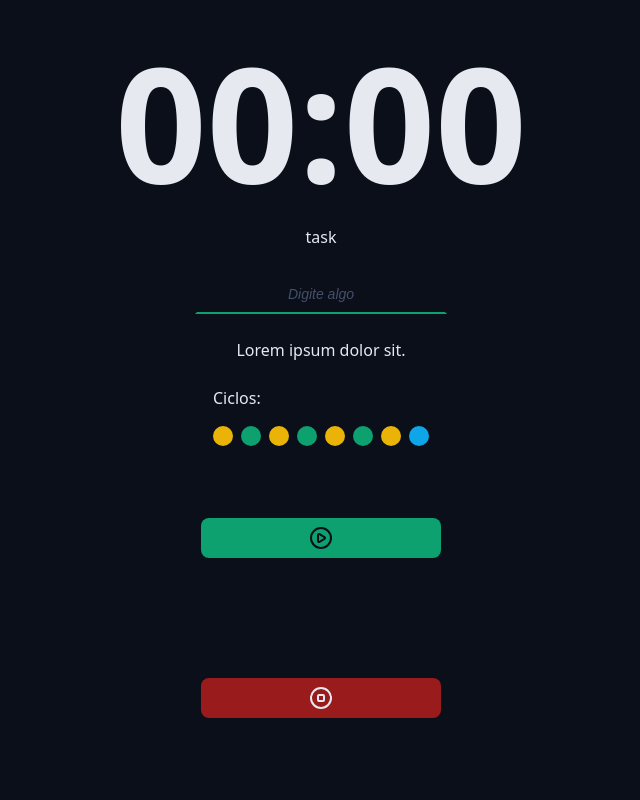
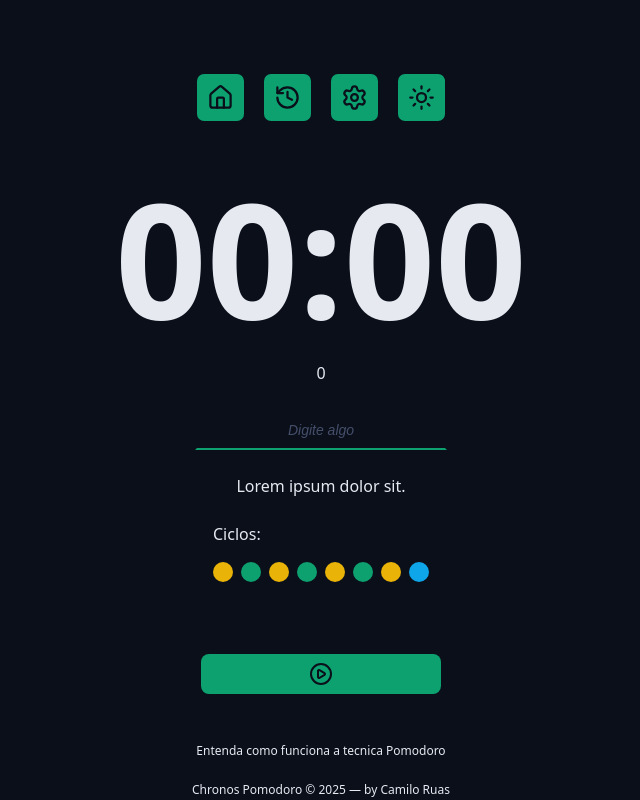
Before and after one commit to Camiloruas/pomodoro-timer, a React (Vite) app: page / in a window 1280 px wide. Shown: the part 321-1121 px from the top of the page, without its empty margins (319-959 px from the left). Before the commit the page ends 1087 px from the top, so only its background shows below. Built offline with nearby package versions, Linux system fonts and the light colour scheme.

Commit message:
footer creation

```diff
--- a/src/App.tsx
+++ b/src/App.tsx
@@ -1,8 +1,11 @@
-import { PlayCircleIcon, StopCircleIcon } from "lucide-react";
+import { PlayCircleIcon } from "lucide-react";
+import { useState } from "react";
 import { Button } from "./components/Button";
 import { Container } from "./components/Container";
 import { CountDown } from "./components/CountDown";
 import { Cycles } from "./components/Cycles";
+import { Footer } from "./components/Footer";
+import { Heading } from "./components/Heading";
 import { Input } from "./components/Input";
 import { Logo } from "./components/Logo";
 import { Menu } from "./components/Menu";
@@ -11,8 +14,19 @@
 import "./styles/theme.css";
 
 export function App() {
+  const [numero, setNumero] = useState(0);
+
+  function handleClick() {
+    setNumero((prevState) => prevState + 1);
+  }
+
   return (
     <>
+      <Heading>
+        Número: <span>{numero}</span>
+      </Heading>
+      <button onClick={handleClick}>Aumenta</button>
+
       <Container>
         <Logo />
       </Container>
@@ -29,7 +43,7 @@
         <form className="form" action="">
           <div className="formRow">
             <Input
-              LabelTex="task"
+              LabelTex={numero.toString()}
               id="meuInput"
               type="text"
               placeholder="Digite algo"
@@ -45,10 +59,13 @@
           </div>
 
           <div className="formRow">
-            <Button icon={<PlayCircleIcon />} color="green" />
-            <Button icon={<StopCircleIcon />} color="red" />
+            <Button icon={<PlayCircleIcon />} />
           </div>
         </form>
+      </Container>
+
+      <Container>
+        <Footer />
       </Container>
     </>
   );
--- /dev/null
+++ b/src/components/Footer/index.tsx
@@ -0,0 +1,14 @@
+import styles from "./styles.module.css";
+
+export function Footer() {
+  return (
+    <footer className={styles.footer}>
+      <a href="">Entenda como funciona a tecnica Pomodoro </a>
+      <footer>
+        <a href="https://github.com/Camiloruas" target="_blank">
+          Chronos Pomodoro © {new Date().getFullYear()} — by Camilo Ruas
+        </a>
+      </footer>
+    </footer>
+  );
+}
--- /dev/null
+++ b/src/components/Footer/styles.module.css
@@ -0,0 +1,19 @@
+.footer {
+  display: flex;
+  flex-direction: column;
+  align-items: center;
+  justify-content: center;
+  gap: 1.6rem;
+}
+
+.footer a {
+  font-size: 1.2rem;
+  color: var(--tex-muted);
+  text-decoration: none;
+}
+
+.footer a:hover {
+  font-size: 1.2rem;
+  color: var(--tex-muted);
+  text-decoration: underline;
+}
```
